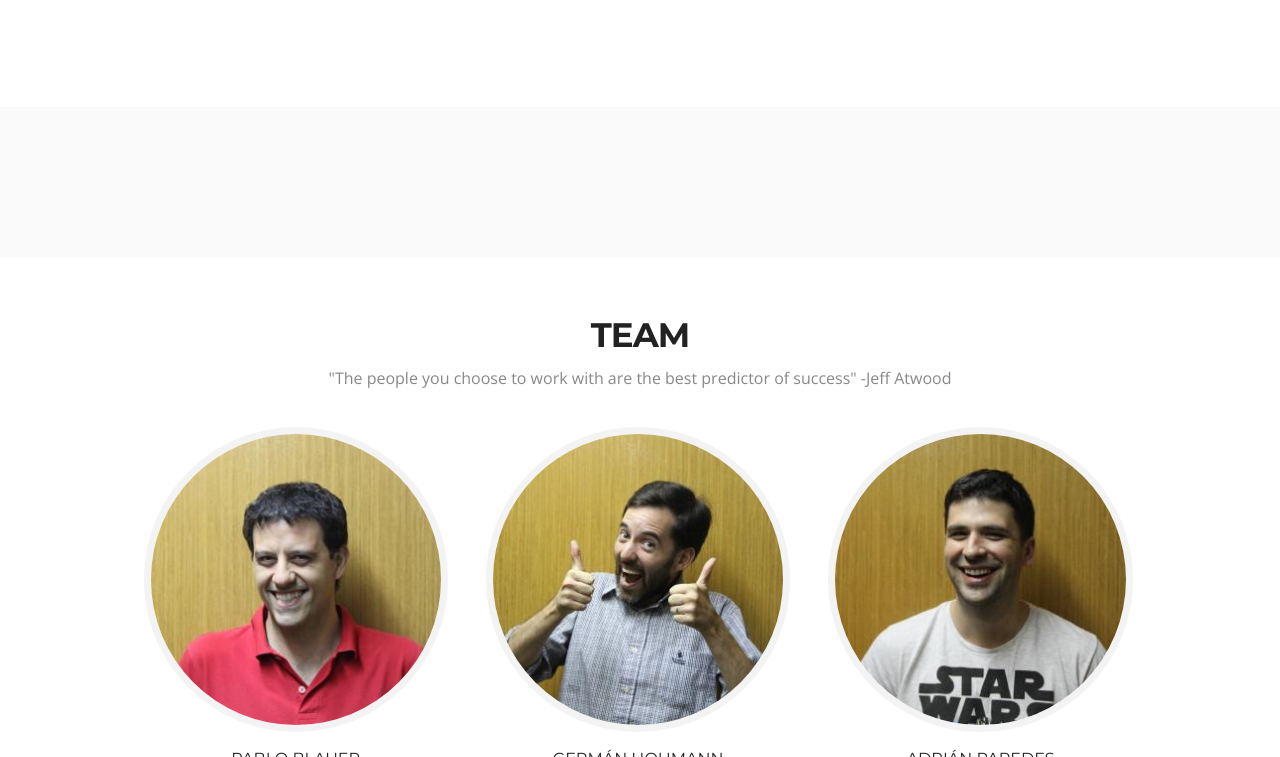
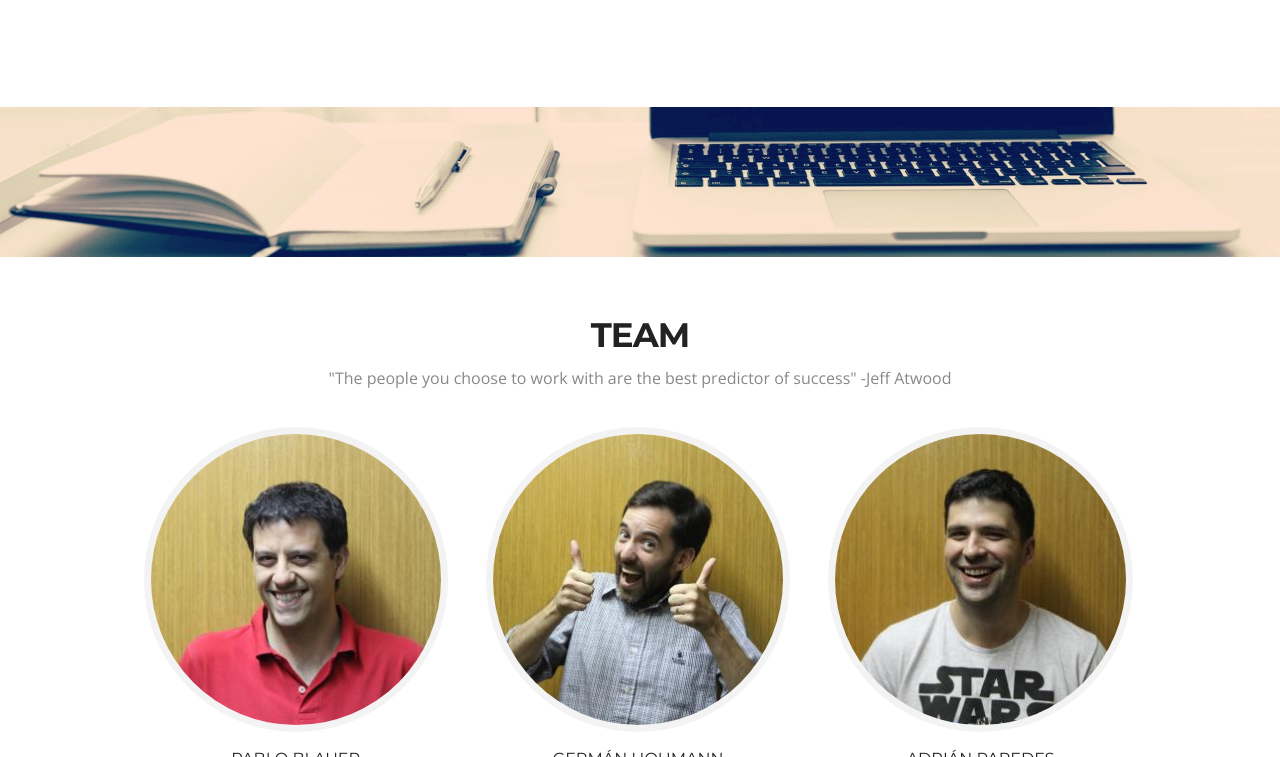
Before and after one commit to Centaurico/Centaurico.github.io, a plain HTML site: page index.html in a window 1280 px wide. Shown: the part 1647-2404 px from the top of the page. Drawn offline with nearby package versions, Linux system fonts and the light colour scheme.

Commit message:
cambio de imagen de header para mejor resolución + agregado de imagen separadora antes de team

```diff
--- a/css/style.css
+++ b/css/style.css
@@ -97,7 +97,7 @@ p{
 
 .header{
 	text-align:center;
-	background:url(../img/launch-space.jpg) left top no-repeat;
+	background:url(../img/rocket.jpg) left top no-repeat;
     background-size: cover;
 	padding:280px 0;
 }
@@ -242,7 +242,9 @@ color: #fff;
 	overflow:hidden;
 }
 .main-section.alabaster{
-	background:#fafafa;
+	/*background:#fafafa;*/
+	background:url(../img/desktop-test-cut2.jpg) left bottom no-repeat;
+	background-size: cover;
 }
 
 /* Featured Work
```
Also changed, not shown: img/desktop-test-cut2.jpg (added), img/rocket.jpg (added).
